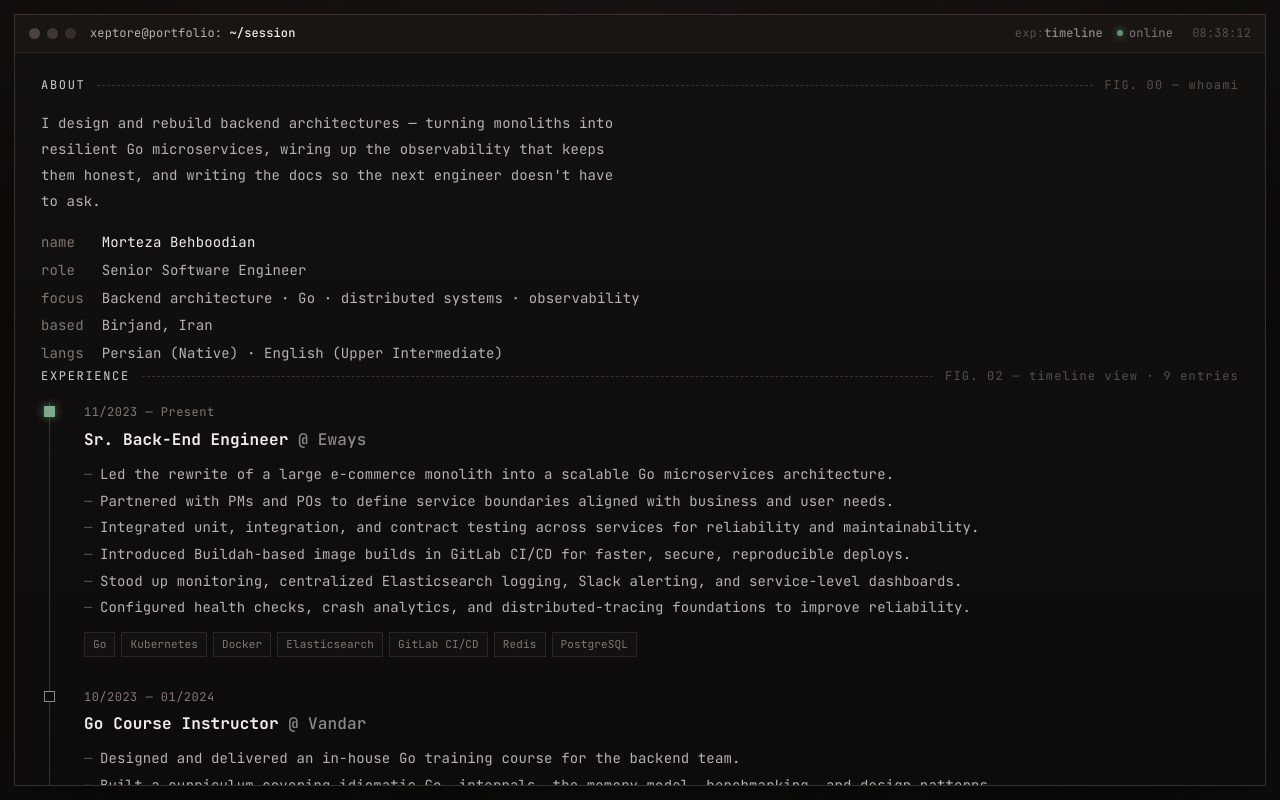
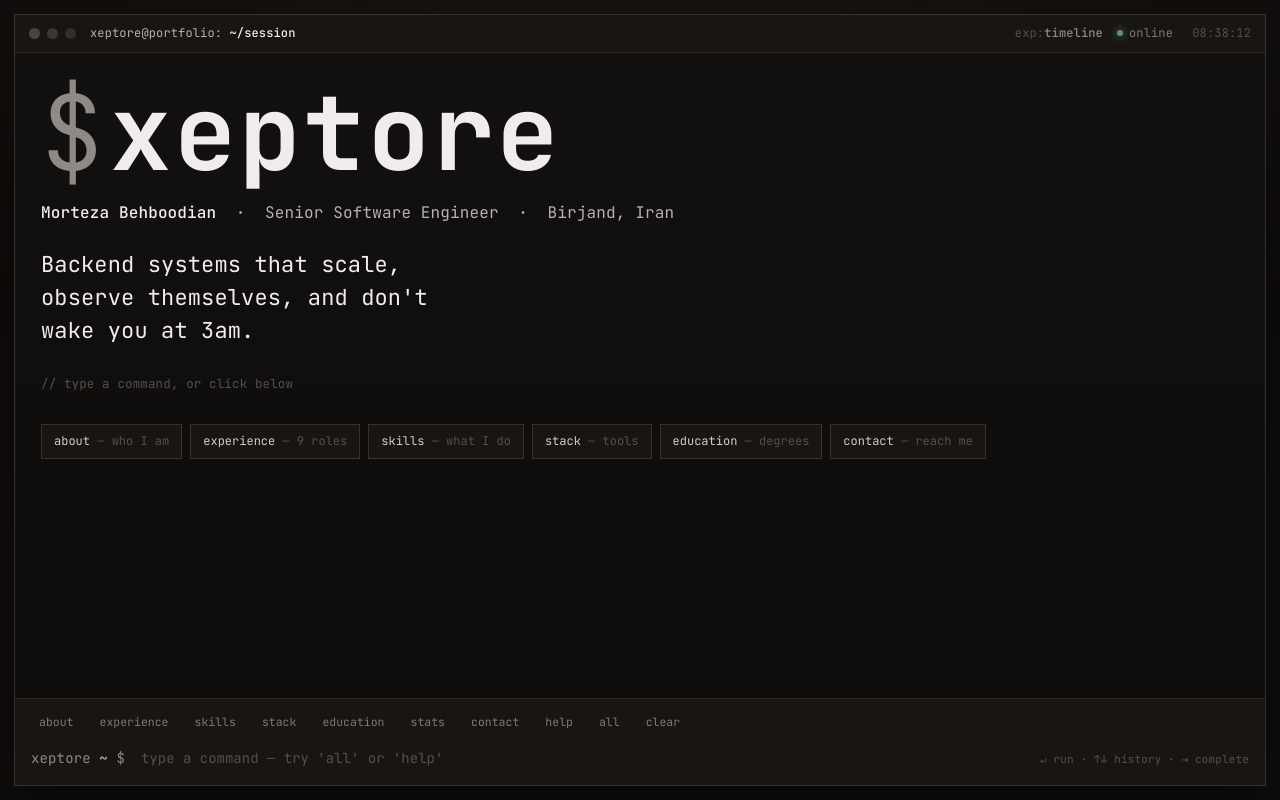
Before and after one commit to zahramirkazemi/xeptore-portfolio, a React (Vite) app: page / in a window 1280 px wide. Built offline with nearby package versions, Linux system fonts and the light colour scheme.

Commit message:
feat: Add menu and functionalities

```diff
--- a/src/components/MainContent.tsx
+++ b/src/components/MainContent.tsx
@@ -1,12 +1,17 @@
 import { useEffect, useRef, useState } from 'react';
 
+import { CV } from '../core/data.ts'
 import { BOOT_LINES } from '../core/constants.ts';
 
 import BootLoading from './BootLoading.tsx';
-import About from './commands/About.tsx';
-import Experience from './commands/Experience.tsx';
 
-export default function MainContent() {
+interface Block {
+  id: number
+  cmd: string
+  render: (ctx: { onRun: (cmd: string) => void }) => React.ReactNode
+}
+
+export default function MainContent({ blocks, focusInput, run }: { blocks: Block[], focusInput: () => void, run: (cmd: string) => void }) {
   const [booting, setBooting] = useState(true)
   const [bootShown, setBootShown] = useState(0)
   const viewportRef = useRef<HTMLDivElement>(null)
@@ -29,14 +34,28 @@ export default function MainContent() {
   return (
     <div
       className="viewport"
+      onClick={focusInput}
       ref={viewportRef}
       role="log"
       aria-live="polite"
       aria-label="Terminal output"
     >
       <BootLoading booting={booting} bootShown={bootShown} />
-      <About />
-      <Experience />
+
+      {blocks.map((b) => (
+        <div className="block" key={b.id}>
+          {b.cmd ? (
+            <div className="echo" aria-label={`Command: ${b.cmd}`}>
+              <span className="pr">
+                {CV.handle}
+                <span className="faint"> ~ </span>$
+              </span>
+              <span className="cmd">{b.cmd}</span>
+            </div>
+          ) : null}
+          {b.render({ onRun: run })}
+        </div>
+      ))}
     </div>
   )
 }
--- a/src/components/Terminal.tsx
+++ b/src/components/Terminal.tsx
@@ -1,8 +1,177 @@
+import { useState, useCallback, useEffect, useRef } from 'react';
 
 import MainContent from './MainContent.tsx';
 import TitleBar from './header/TitleBar.tsx';
+import PromptBar from './footer/PromptBar.tsx';
+import { CV } from '../core/data.ts';
+import { BOOT_LINES, COMMANDS } from '../core/constants.ts';
+import About from './commands/About.tsx';
+import Stats from './commands/Stats.tsx';
+import Experience from './commands/Experience.tsx';
+import Skills from './commands/Skills.tsx';
+import Stack from './commands/Stack.tsx';
+import Education from './commands/Education.tsx';
+import Contact from './commands/Contact.tsx';
+import Help from './commands/Help.tsx';
+import Hero from './commands/Hero.tsx';
+
+interface Block {
+  id: number
+  cmd: string
+  render: (ctx: { onRun: (cmd: string) => void }) => React.ReactNode
+}
+let _bid = 0
+const bid = () => ++_bid
+let _heroShown = false
 
 export default function Terminal() {
+  const [blocks, setBlocks] = useState<Block[]>([])
+  const [booting, setBooting] = useState(true)
+  const [bootShown, setBootShown] = useState(0)
+  const [val, setVal] = useState('')
+  const [hist, setHist] = useState<string[]>([])
+  const [hi, setHi] = useState(-1)
+  const vpRef = useRef<HTMLDivElement>(null)
+  const inRef = useRef<HTMLInputElement>(null)
+
+  const scrollDown = useCallback(() => {
+    requestAnimationFrame(() => {
+      const vp = vpRef.current
+      if (vp) vp.scrollTop = vp.scrollHeight
+    })
+  }, [])
+
+  const push = useCallback(
+    (cmd: string, render: Block['render']) => {
+      setBlocks((b) => [...b, { id: bid(), cmd, render }])
+      scrollDown()
+    },
+    [scrollDown],
+  )
+
+  const run = useCallback(
+    (raw: string) => {
+      const cmd = (raw ?? '').trim().toLowerCase()
+      if (!cmd) return
+      setHist((hh) => [...hh, cmd])
+      setHi(-1)
+
+      if (cmd === 'clear' || cmd === 'cls') {
+        setBlocks([])
+        return
+      }
+
+      if (cmd === 'all' || cmd === 'cv' || cmd === 'resume') {
+        push(cmd, () => (
+          <>
+            <About />
+            <div style={{ height: 26 }} />
+            <Stats />
+            <div style={{ height: 26 }} />
+            <Experience />
+            <div style={{ height: 26 }} />
+            <Skills />
+            <div style={{ height: 26 }} />
+            <Stack />
+            <div style={{ height: 26 }} />
+            <Education />
+            <div style={{ height: 26 }} />
+            <Contact />
+          </>
+        ))
+        return
+      }
+
+      const fn = DISPATCH[cmd]
+      if (fn) {
+        push(cmd, () => fn)
+      } else {
+        push(cmd, () => (
+          <p className="err">
+            command not found: {cmd} — try{' '}
+            <b style={{ color: 'var(--accent)' }}>help</b>
+          </p>
+        ))
+      }
+    },
+    [push],
+  )
+
+  // Module-level guard prevents StrictMode double-mount from pushing hero twice
+  const showHero = useCallback(() => {
+    if (_heroShown) return
+    _heroShown = true
+    push('', () => <Hero onRun={run} />)
+  }, [push, run])
+
+  // boot sequence
+  useEffect(() => {
+    if (booting) {
+      setTimeout(() => setBooting(false), 420)
+      return
+    }
+    if (!booting) {
+      setTimeout(() => showHero(), 1000)
+      return
+    }
+    if (bootShown >= BOOT_LINES.length) {
+      const id = setTimeout(() => setBooting(false), 420)
+      return () => clearTimeout(id)
+    }
+    const id = setTimeout(
+      () => {
+        setBootShown((n) => n + 1)
+        scrollDown()
+      },
+      bootShown === 0 ? 260 : 340,
+    )
+    return () => clearTimeout(id)
+  }, [booting, bootShown, showHero, scrollDown])
+
+  const onKey = (e: React.KeyboardEvent<HTMLInputElement>) => {
+    if (e.key === 'Enter') {
+      e.preventDefault()
+      run(val)
+      setVal('')
+    } else if (e.key === 'ArrowUp') {
+      e.preventDefault()
+      if (!hist.length) return
+      const ni = hi < 0 ? hist.length - 1 : Math.max(0, hi - 1)
+      setHi(ni)
+      setVal(hist[ni])
+    } else if (e.key === 'ArrowDown') {
+      e.preventDefault()
+      if (hi < 0) return
+      const ni = hi + 1
+      if (ni >= hist.length) {
+        setHi(-1)
+        setVal('')
+      } else {
+        setHi(ni)
+        setVal(hist[ni])
+      }
+    } else if (e.key === 'Tab') {
+      e.preventDefault()
+      const m = COMMANDS.filter((c) => c.startsWith(val.trim().toLowerCase()))
+      if (m.length === 1) {
+        setVal(m[0])
+      } else if (m.length > 1 && val.trim()) {
+        push(val.trim(), () => <p className="dim">{m.join('   ')}</p>)
+      }
+    } else if (e.key === 'Escape') {
+      setVal('')
+    }
+  }
+
+  const focusInput = () => {
+    const el = inRef.current
+    if (el && window.getSelection()?.isCollapsed) el.focus()
+  }
+
+  useEffect(() => {
+    inRef.current?.focus()
+  }, [])
+
   return (
     <div
       className="screen"
@@ -12,8 +181,32 @@ export default function Terminal() {
     >
       <div className="frame">
         <TitleBar />
-        <MainContent />
+        <MainContent blocks={blocks} focusInput={focusInput} run={run} />
+        <PromptBar
+          commands={COMMANDS}
+          handle={CV.handle}
+          value={val}
+          onChange={setVal}
+          onRun={run}
+          onKeyDown={onKey}
+          inputRef={inRef}
+        />
       </div>
     </div>
   )
 }
+// Command dispatch table
+const DISPATCH: Record<string, React.ReactElement> = {
+  help: <Help />,
+  about: <About />,
+  whoami: <About />,
+  stats: <Stats />,
+  experience: <Experience />,
+  exp: <Experience />,
+  work: <Experience />,
+  skills: <Skills />,
+  stack: <Stack />,
+  education: <Education />,
+  edu: <Education />,
+  contact: <Contact />,
+}
--- a/src/components/commands/Hero.tsx
+++ b/src/components/commands/Hero.tsx
@@ -1,7 +1,7 @@
 import { HINTS } from '../../core/constants.ts'
 import { CV } from '../../core/data.ts'
 
-export default function Hero() {
+export default function Hero({ onRun }: { onRun: (cmd: string) => void }) {
   return (
     <div className="hero">
       <div className="wm" aria-label={`${CV.handle} — terminal portfolio`}>
@@ -17,7 +17,7 @@ export default function Hero() {
       </div>
       <nav className="hints" aria-label="Quick navigation">
         {HINTS.map(([command, description]) => (
-          <button className="hint-chip" key={command} aria-label={`Run ${command}: ${description}`}>
+          <button className="hint-chip" key={command} onClick={() => onRun(command)} aria-label={`Run ${command}: ${description}`}>
             <span className="k">{command}</span> <span className="faint">— {description}</span>
           </button>
         ))}
--- a/src/core/globals.css
+++ b/src/core/globals.css
@@ -755,6 +755,8 @@ a:hover {
   flex: 1;
   display: flex;
   min-width: 0;
+  flex-direction: row-reverse;
+  align-items: center;
 }
 .inputline input {
   flex: 1;
```
Also changed, not shown: src/core/constants.ts (line endings or trailing spaces).
